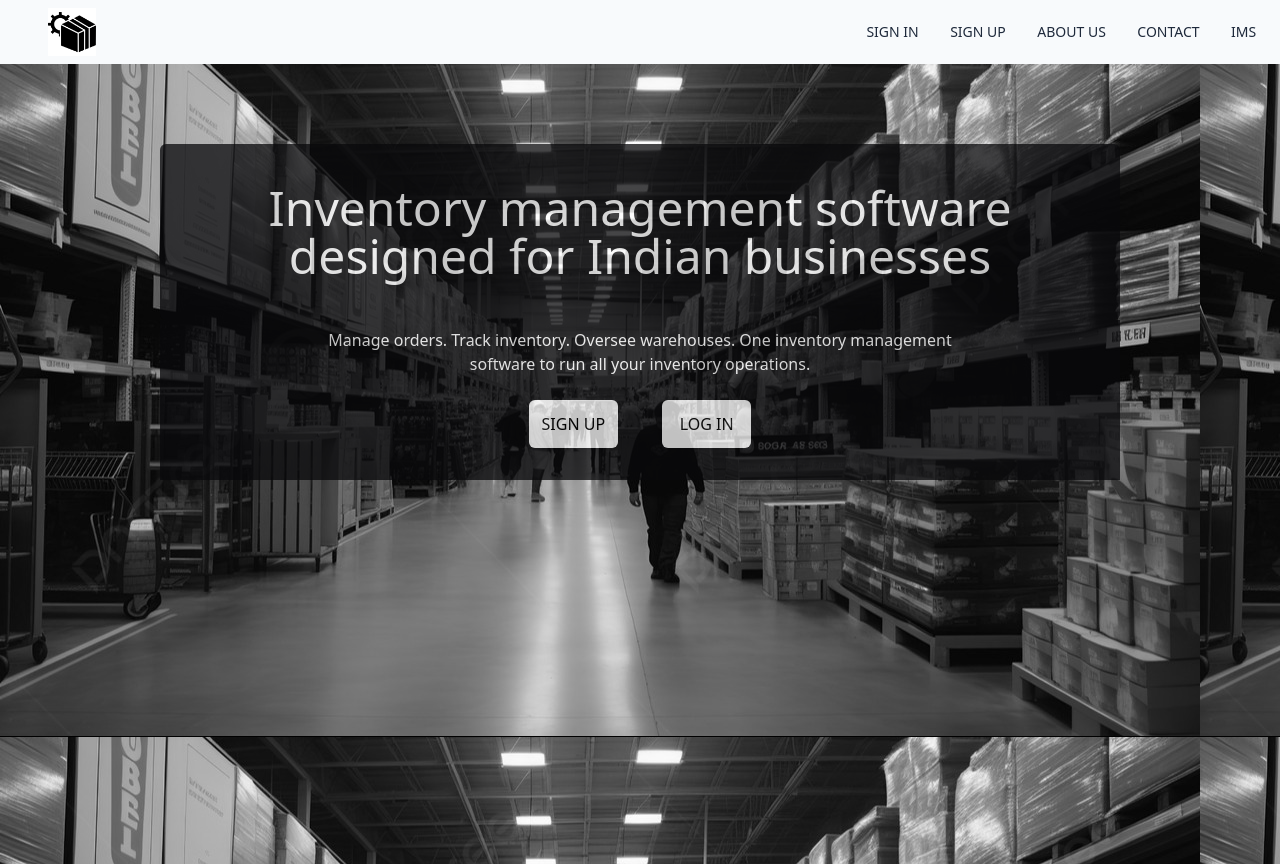
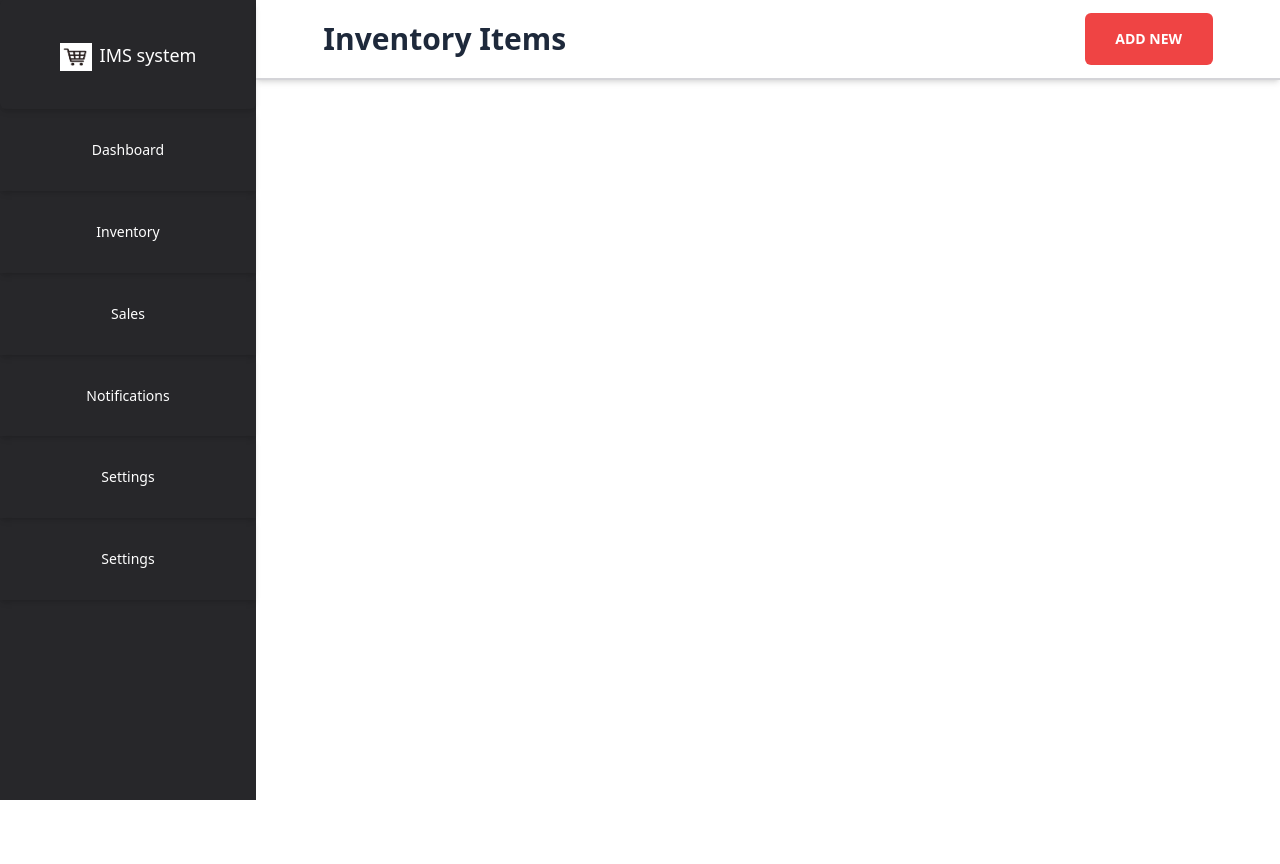
Before and after one commit to pritamshejul17/ims-frontend, a JavaScript app: page / in a window 1280 px wide. After the commit the page ends 800 px from the top, so only its background shows below. Built offline with nearby package versions, Linux system fonts and the light colour scheme; the HTML template or start-up script is replaced by a standard one.

Commit message:
Added Dashboard Page & Sub Components

```diff
--- a/src/App.js
+++ b/src/App.js
@@ -3,6 +3,7 @@ import './App.css';
 import Signin from './Pages/Signin';
 import Signup from './Pages/Signup';
 import Home from './Pages/Home';
+import Dashboard from './Pages/DashBoard';
 
 import {
   BrowserRouter as Router,
@@ -16,7 +17,6 @@ function App() {
     <>
       <Router>
       <div>
-
         <Switch>
           <Route path="/signup">
             <Signup />
@@ -24,8 +24,11 @@ function App() {
           <Route path="/signin">
             <Signin />
           </Route>
+          <Route path="/home">
+            <Home />
+          </Route>
           <Route path="/">
-            <Home />
+            <Dashboard />
           </Route>
         </Switch>
       </div>
--- /dev/null
+++ b/src/Components/Inventory.js
@@ -0,0 +1,13 @@
+import InventoryHeader from "./InventoryHeader";
+
+function Inventory() {
+    return (
+        <>
+            <div className="">
+                <InventoryHeader />
+            </div>
+        </>
+     );
+}
+
+export default Inventory;
--- /dev/null
+++ b/src/Components/InventoryHeader.js
@@ -0,0 +1,18 @@
+function InventoryHeader() {
+    return (
+        <>
+            <div className=" sm:flex sm:justify-around flex justify-center w-auto h-20 border-b-2 border-zinc-300 shadow-md">
+                <div className="h-full flex justify-center items-center text-3xl text-slate-800 font-semibold">
+                    Inventory Items
+                </div>
+                <div className="h-full w-1/2 text-white font-semibold  flex justify-end items-center">
+                    <button className="rounded-md text-sm bg-red-500 w-1/4 h-2/3">
+                        ADD NEW
+                    </button>
+                </div>
+            </div>
+        </>
+     );
+}
+
+export default InventoryHeader;
--- /dev/null
+++ b/src/Components/SideMenu.js
@@ -0,0 +1,27 @@
+import { Link } from "react-router-dom";
+import logo from "../Assets/cartlogo.jpg"
+
+function SideMenu() {
+    return (
+        <>
+            <div className="bg-zinc-800 text-lg text-white w-full h-screen">
+                <div className="flex justify-around items-center flex-col h-3/4 w-full">
+                    <div className="p-4 flex shadow-md rounded-md w-full h-full items-center justify-center">
+                        <div className="mr-2 mt-1">
+                             <img className="h-7 w-8" src={logo} alt="Inventory Logo"></img>
+                        </div>
+                        <Link className="font-medium">IMS system</Link>
+                    </div>
+                    <Link className="text-sm w-full shadow-md hover:bg-red-500 h-full flex justify-center items-center">Dashboard</Link>
+                    <Link className="text-sm w-full shadow-md hover:bg-red-500 h-full flex justify-center items-center">Inventory</Link>
+                    <Link className="text-sm w-full shadow-md hover:bg-red-500 h-full flex justify-center items-center">Sales</Link>
+                    <Link className="text-sm w-full shadow-md hover:bg-red-500 h-full flex justify-center items-center">Notifications</Link>
+                    <Link className="text-sm w-full shadow-md hover:bg-red-500 h-full flex justify-center items-center">Settings</Link>
+                    <Link className="text-sm w-full shadow-md hover:bg-red-500 h-full flex justify-center items-center">Settings</Link>
+                </div>
+            </div>
+        </>
+     );
+}
+
+export default SideMenu;
--- /dev/null
+++ b/src/Pages/DashBoard.js
@@ -0,0 +1,19 @@
+import Inventory from "../Components/Inventory";
+import SideMenu from "../Components/SideMenu";
+
+function Dashboard() {
+    return (
+        <>
+            <div className="flex h-screen w-full">
+                <div className="w-full basis-1/4">
+                    <SideMenu />
+                </div>
+                <div className="w-full basis-100">
+                    <Inventory />
+                </div>
+            </div>
+        </>
+     );
+}
+
+export default Dashboard;
--- a/src/Pages/Home.js
+++ b/src/Pages/Home.js
@@ -28,7 +28,7 @@ function Home() {
                     Manage orders. Track inventory. Oversee warehouses. One inventory management <br />software to run all your inventory operations.
                     </p>
                     <div className="flex w-1/3 justify-around p-6">
-                    <Link  to="/signup" className="flex justify-center items-center text-black font-medium text-md bg-white w-1/3 rounded-md h-12 ">
+                    <Link  to="/signup" className="flex  justify-center items-center text-black font-medium text-md bg-white w-1/3 rounded-md h-12 ">
                         SIGN UP
                     </Link>
                     <Link to="/signin" className="flex justify-center items-center text-black font-medium text-md bg-white w-1/3 rounded-md h-12 ">
```
Also changed, not shown: src/Assets/cartlogo.jpg (added), src/Assets/cartlogo.png (added).
